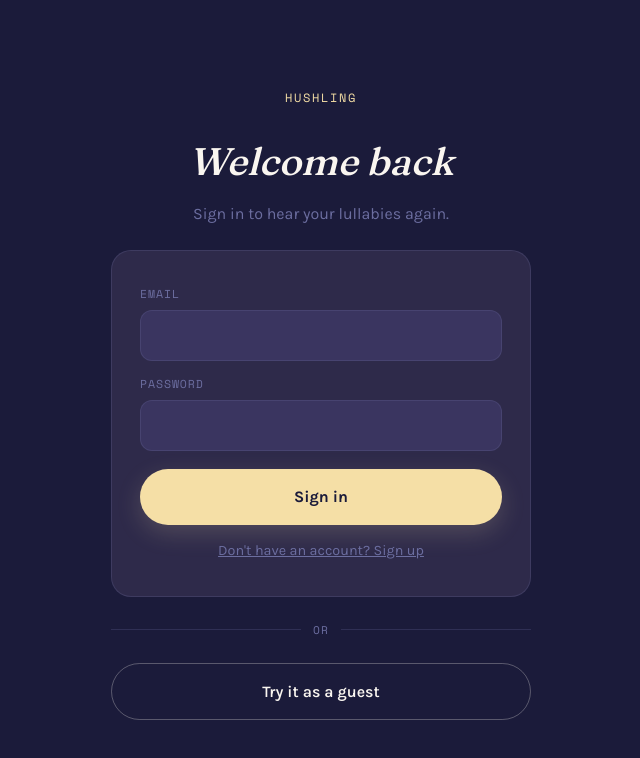
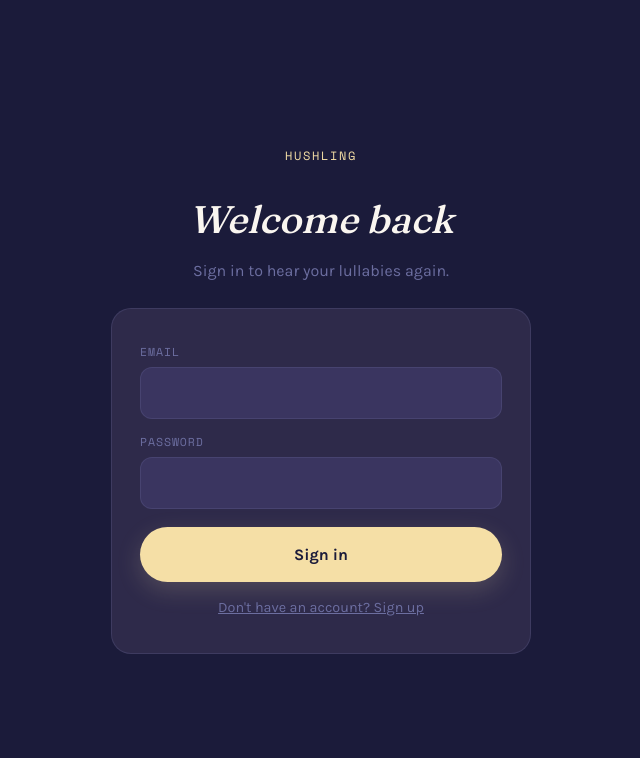
Before and after one commit to nakodila/hushling-frontend, a Next.js app: page /login in a window 1280 px wide. Shown: the top 758 px of the page, without its empty margins (319-959 px from the left). Built offline with nearby package versions, Linux system fonts and the light colour scheme; no server answers.

Commit message:
Remove guest sign in

```diff
--- a/src/app/login/page.module.css
+++ b/src/app/login/page.module.css
@@ -91,27 +91,3 @@
   text-decoration: underline;
   padding: 0;
 }
-
-.divider {
-  display: flex;
-  align-items: center;
-  gap: 12px;
-  width: 100%;
-  color: var(--periwinkle);
-  font-family: var(--font-mono);
-  font-size: 0.7rem;
-  letter-spacing: 0.1em;
-  text-transform: uppercase;
-}
-
-.divider::before,
-.divider::after {
-  content: "";
-  flex: 1;
-  height: 1px;
-  background: var(--border-soft);
-}
-
-.guest {
-  width: 100%;
-}
--- a/src/app/login/page.tsx
+++ b/src/app/login/page.tsx
@@ -18,7 +18,6 @@ export default function LoginPage() {
   const [password, setPassword] = useState("");
   const [error, setError] = useState<string | null>(null);
   const [loading, setLoading] = useState(false);
-  const [guestLoading, setGuestLoading] = useState(false);
 
   useEffect(() => {
     let active = true;
@@ -63,22 +62,6 @@ export default function LoginPage() {
 
     if (!data.session) {
       setError("Check your email to confirm your account before signing in.");
-      return;
-    }
-
-    router.replace("/home");
-  }
-
-  async function handleGuest() {
-    setError(null);
-    setGuestLoading(true);
-
-    const { error: authError } = await supabase.auth.signInAnonymously();
-
-    setGuestLoading(false);
-
-    if (authError) {
-      setError(authError.message);
       return;
     }
 
@@ -158,12 +141,6 @@ export default function LoginPage() {
             </button>
           </form>
         </Card>
-
-        <div className={styles.divider}>or</div>
-
-        <Button variant="secondary" className={styles.guest} onClick={handleGuest} disabled={guestLoading}>
-          {guestLoading ? "Signing you in…" : "Try it as a guest"}
-        </Button>
       </div>
     </main>
   );
```
